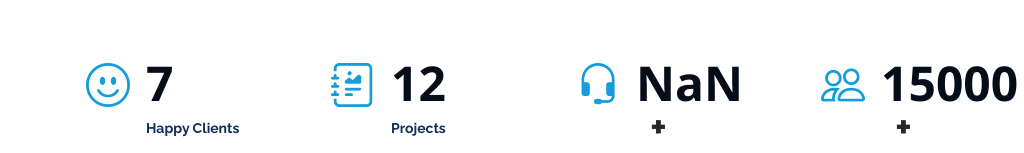
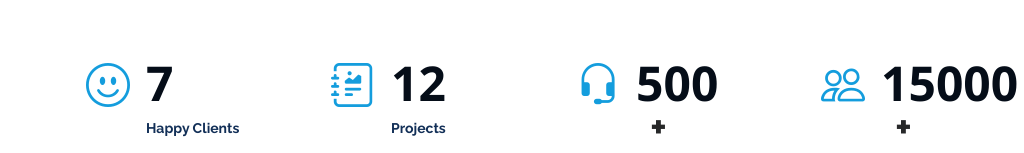
Before and after one commit to lakminagamage/lakmina-portfolio, a plain HTML site: page index.html in a window 1280 px wide. Shown: the part 1570-1723 px from the top of the page, without its empty margins (256-1280 px from the left). Drawn offline with nearby package versions, Linux system fonts and the light colour scheme.

Commit message:
"fix in index.html"

```diff
--- a/index.html
+++ b/index.html
@@ -147,7 +147,7 @@
           <div class="col-lg-3 col-md-6 d-md-flex align-items-md-stretch" data-aos="fade-up" data-aos-delay="200">
             <div class="count-box">
               <i class="bi bi-headset"></i>
-              <span data-purecounter-start="0" data-purecounter-end="500+" data-purecounter-duration="1" class="purecounter"></span> <h2 class="stat-count">+</h2>
+              <span data-purecounter-start="0" data-purecounter-end="500" data-purecounter-duration="1" class="purecounter"></span> <h2 class="stat-count">+</h2>
               <p><strong>Hours Of Support</strong></p>
             </div>
           </div>
```
